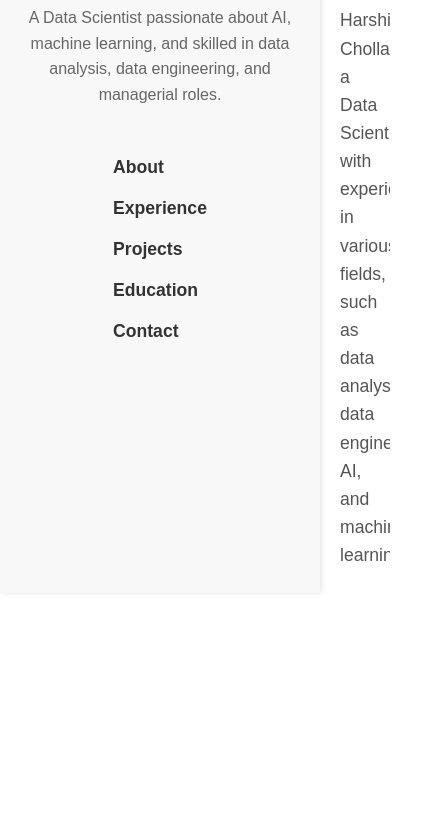
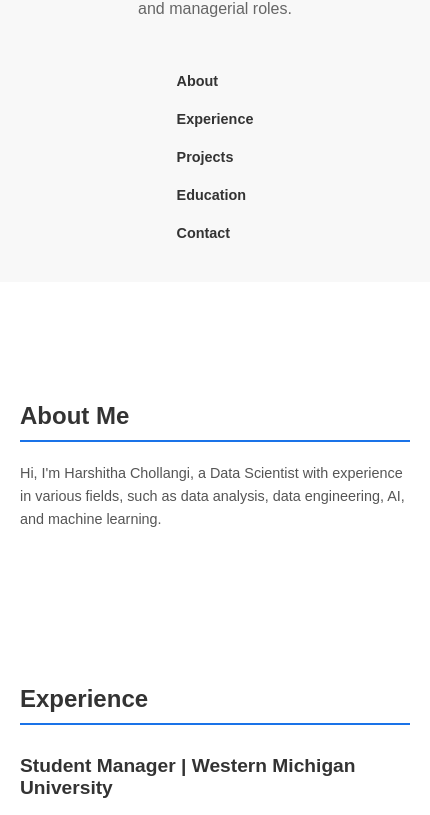
Before and after one commit to harshithach999/harshitha_chollangi, a plain HTML site: page index.html in a window 390 px wide. Shown: the part 291-1106 px from the top of the page, 430 px wide, since content can reach past the window. Before the commit the page ends 924 px from the top, so only its background shows below. Drawn offline with Linux system fonts and the light colour scheme.

Commit message:
updated css

```diff
--- a/styles.css
+++ b/styles.css
@@ -4,8 +4,8 @@ body {
     margin: 0;
     padding: 0;
     display: flex;
-    height: 100vh;
-    overflow: hidden;
+    min-height: 100vh; /* Changed to min-height for better mobile flexibility */
+    flex-direction: column; /* Change to column for better stacking on smaller screens */
 }
 
 /* Sidebar Styling */
@@ -117,3 +117,73 @@ a:hover {
 html {
     scroll-behavior: smooth;
 }
+
+/* Responsive Design for Mobile Devices */
+@media (max-width: 768px) {
+    /* Stack sidebar and content vertically on smaller screens */
+    body {
+        flex-direction: column;
+    }
+
+    /* Adjust sidebar for smaller screens */
+    .sidebar {
+        width: 100%;
+        height: auto;
+        position: relative;
+        box-shadow: none;
+        margin-bottom: 20px;
+    }
+
+    .profile-pic img {
+        width: 120px;
+        height: 120px;
+    }
+
+    /* Adjust main content area */
+    .main-content {
+        margin-left: 0;
+        width: 100%;
+        padding: 20px;
+    }
+
+    /* Adjust headings and font size for smaller screens */
+    h1 {
+        font-size: 1.8rem;
+    }
+
+    h2, h3 {
+        font-size: 1.3rem;
+    }
+
+    p {
+        font-size: 1rem;
+    }
+
+    nav ul li a {
+        font-size: 1rem;
+    }
+}
+
+/* Extra small devices (phones) */
+@media (max-width: 480px) {
+    .profile-pic img {
+        width: 100px;
+        height: 100px;
+    }
+
+    h1 {
+        font-size: 1.5rem;
+    }
+
+    h2, h3 {
+        font-size: 1.2rem;
+    }
+
+    p {
+        font-size: 0.9rem;
+    }
+
+    nav ul li a {
+        font-size: 0.9rem;
+    }
+}
```
